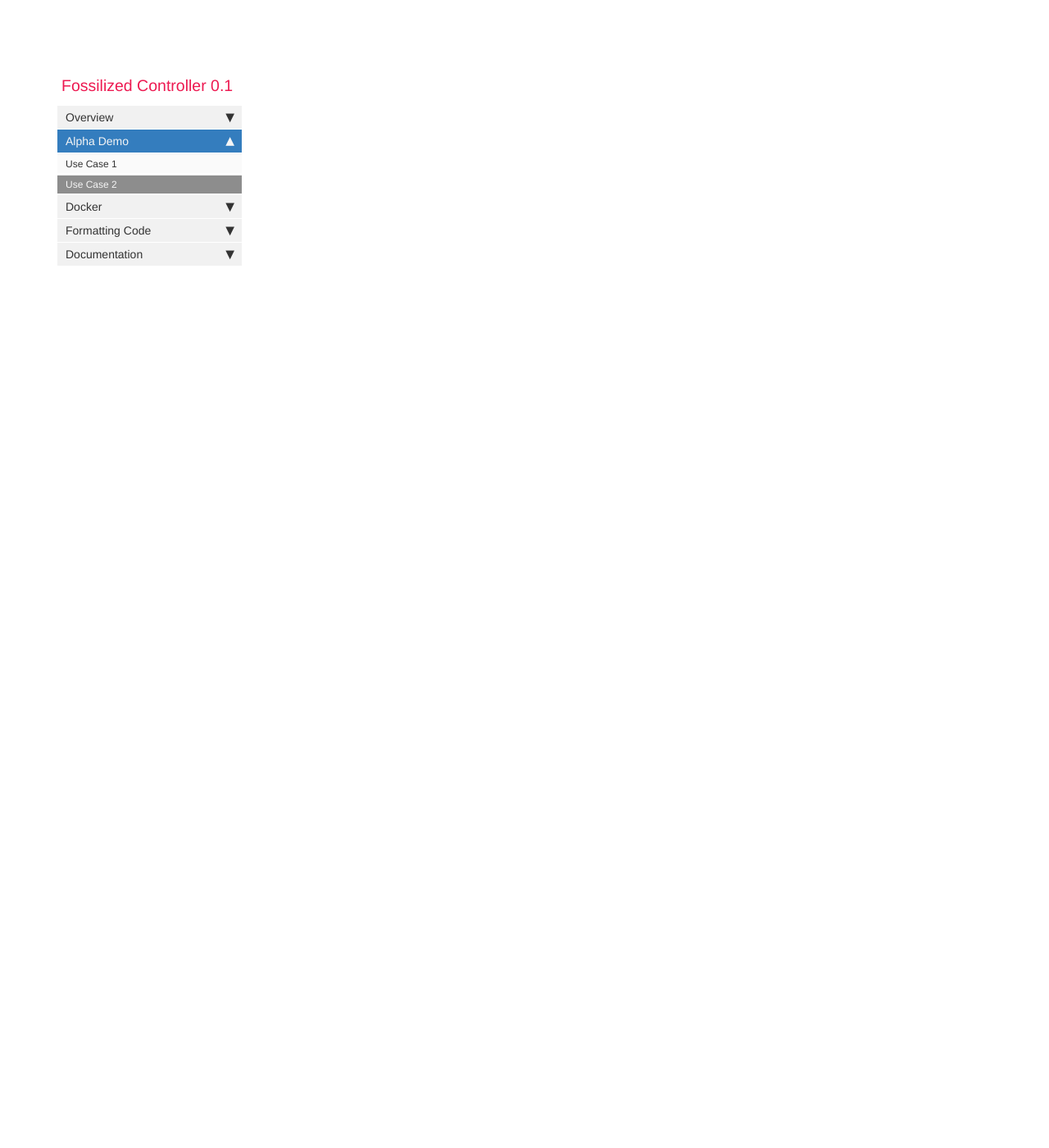
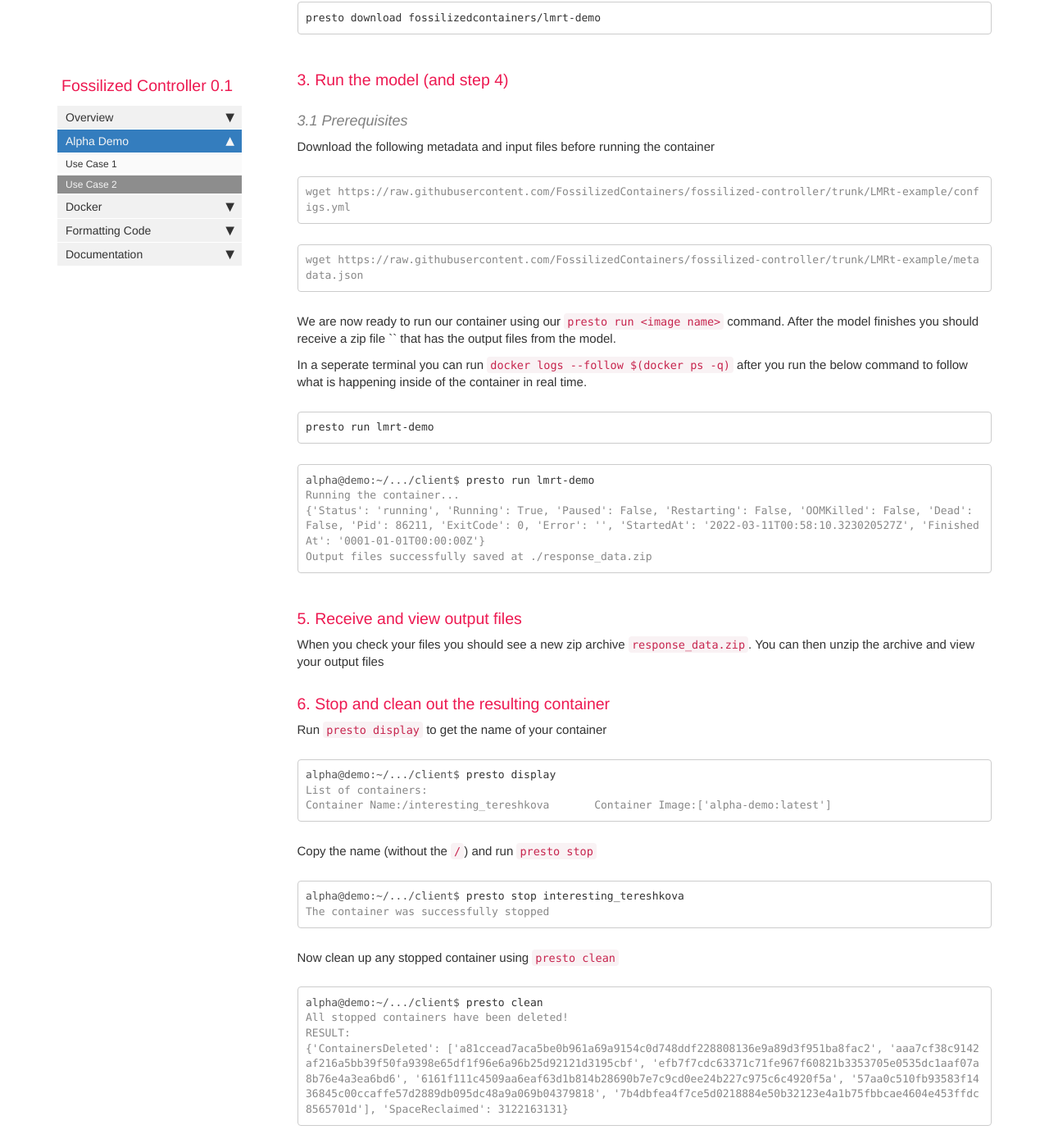
Before and after one commit to FossilizedContainers/fossilized-controller, a Jekyll site: the page built from docs/pages/alpha_demo/alpha_uc2.md, in a window 1280 px wide and 1400 px high, scrolled down 662 px. Shown: the whole window at 82% size. Built offline with Jekyll 4.4.1, drawn with Linux system fonts in a browser that asks for light colours; comment, search, counter and statistics services are not loaded; some of the changed text lies outside the part shown.

Commit message:
updated use cases docs

````diff
--- a/docs/pages/alpha_demo/alpha_uc2.md
+++ b/docs/pages/alpha_demo/alpha_uc2.md
@@ -7,3 +7,63 @@
 permalink: alpha_uc2.html
 summary: A page on the second use case of the Alpha Demo
 ---
+
+For our second alpha demo use case, we will focus on accessing an already made container. This shows how a scientist would find a model someone else made and view it themselves and avoid having to install the many dependencies
+
+### 1.  Find an existing model they would like to access on Docker Hub
+
+For this demo we are going to access the LMRt model that we created in the previous use case. The link can be found [here](https://hub.docker.com/r/fossilizedcontainers/lmrt-demo)
+
+### 2. Download the model
+Use the `presto download` command to download the LMRt container.
+```
+presto download fossilizedcontainers/lmrt-demo
+```
+
+### 3. Run the model (and step 4)
+
+#### 3.1 Prerequisites
+Download the following metadata and input files before running the container
+```console
+wget https://raw.githubusercontent.com/FossilizedContainers/fossilized-controller/trunk/LMRt-example/configs.yml
+```
+```console
+wget https://raw.githubusercontent.com/FossilizedContainers/fossilized-controller/trunk/LMRt-example/metadata.json
+```
+
+We are now ready to run our container using our `presto run <image name>` command. After the model finishes you should receive a zip file `` that has the output files from the model.
+
+In a seperate terminal you can run `docker logs --follow $(docker ps -q)` after you run the below command to follow what is happening inside of the container in real time.
+```
+presto run lmrt-demo
+```
+```console
+alpha@demo:~/.../client$ presto run lmrt-demo
+Running the container...
+{'Status': 'running', 'Running': True, 'Paused': False, 'Restarting': False, 'OOMKilled': False, 'Dead': False, 'Pid': 86211, 'ExitCode': 0, 'Error': '', 'StartedAt': '2022-03-11T00:58:10.323020527Z', 'FinishedAt': '0001-01-01T00:00:00Z'}
+Output files successfully saved at ./response_data.zip
+```
+### 5. Receive and view output files
+When you check your files you should see a new zip archive `response_data.zip`. You can then unzip the archive and view your output files
+
+### 6. Stop and clean out the resulting container
+Run `presto display` to get the name of your container
+```console
+alpha@demo:~/.../client$ presto display
+List of containers:
+Container Name:/interesting_tereshkova       Container Image:['alpha-demo:latest']
+```
+
+Copy the name (without the `/`) and run `presto stop`
+```console
+alpha@demo:~/.../client$ presto stop interesting_tereshkova
+The container was successfully stopped
+```
+
+Now clean up any stopped container using `presto clean`
+```console
+alpha@demo:~/.../client$ presto clean
+All stopped containers have been deleted!
+RESULT:
+{'ContainersDeleted': ['a81ccead7aca5be0b961a69a9154c0d748ddf228808136e9a89d3f951ba8fac2', 'aaa7cf38c9142af216a5bb39f50fa9398e65df1f96e6a96b25d92121d3195cbf', 'efb7f7cdc63371c71fe967f60821b3353705e0535dc1aaf07a8b76e4a3ea6bd6', '6161f111c4509aa6eaf63d1b814b28690b7e7c9cd0ee24b227c975c6c4920f5a', '57aa0c510fb93583f1436845c00ccaffe57d2889db095dc48a9a069b04379818', '7b4dbfea4f7ce5d0218884e50b32123e4a1b75fbbcae4604e453ffdc8565701d'], 'SpaceReclaimed': 3122163131}
+```
````
Also changed, not shown: docs/pages/alpha_demo/alpha_uc1.md (+19 -10 lines).
